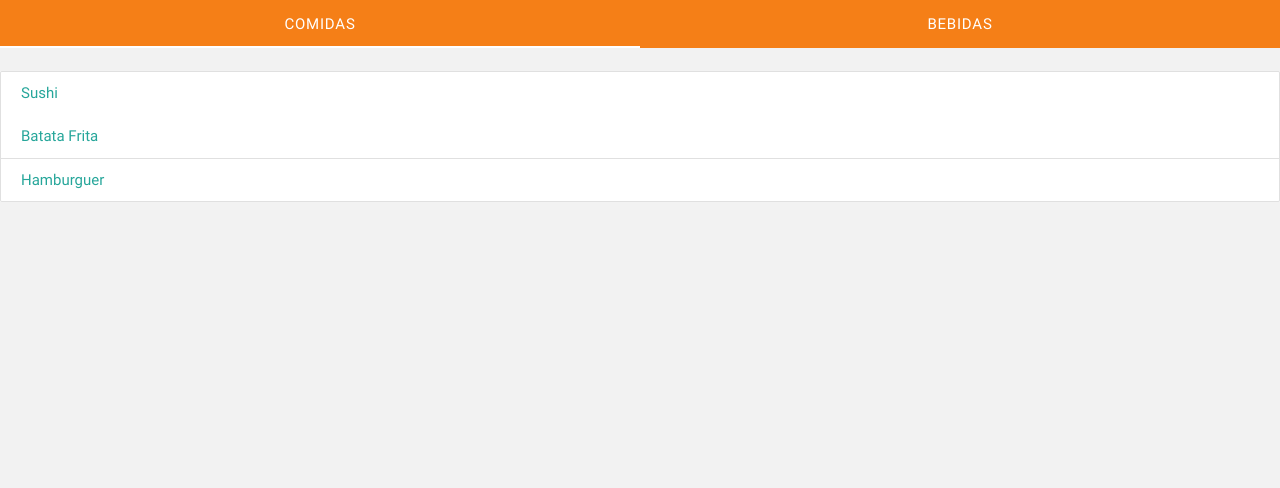
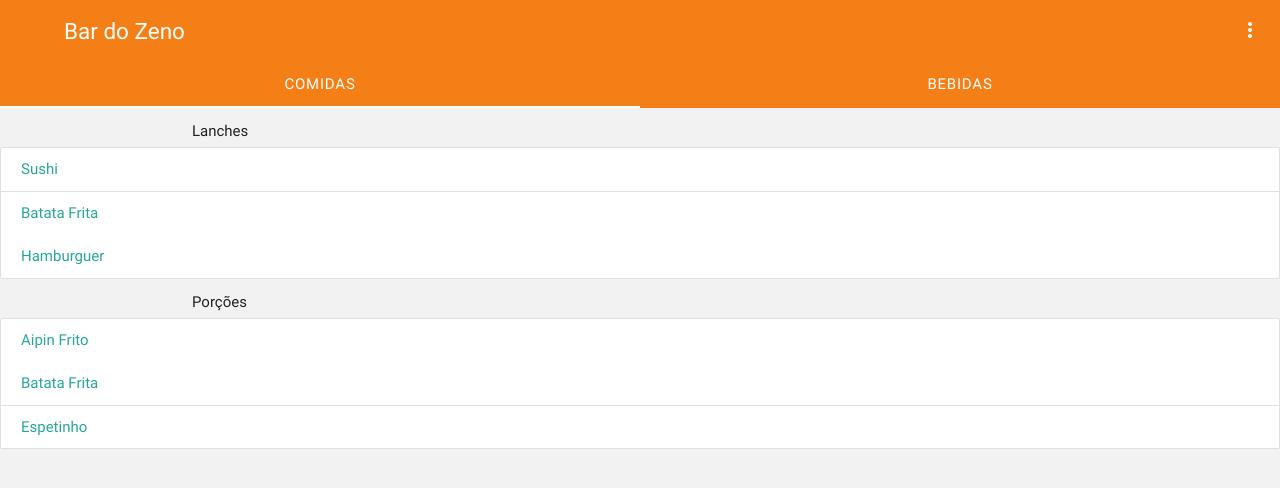
Before and after one commit to zenojr/garconAPP_CORDOVA, a plain HTML site: page www/index.html in a window 1280 px wide. Drawn offline with Linux system fonts and the light colour scheme.

Commit message:
Menu topo adicionado
Menu topo adicionado com botão “more

```diff
--- a/www/css/estilo.css
+++ b/www/css/estilo.css
@@ -5,3 +5,9 @@
 body{
   background-color: #f2f2f2;
 }
+
+.titulo{
+  font-size: 1.5rem;
+  margin-left: 5%;
+  margin-right: auto;
+}
--- a/www/index.html
+++ b/www/index.html
@@ -12,16 +12,32 @@
     <script src="js/jquery.min.js"></script>
     <script src="js/materialize.min.js"></script>
 
+    <div class="yellow darken-4 white-text valign-wrapper">
+      <h5 class="titulo">Bar do Zeno</h5>
+      <div>
+        <i class="material-icons waves-effect waves-light waves-circle">more_vert</i>
+      </div>
+
+    </div>
+
     <ul class="tabs yellow darken-4">
       <li class="tab" ><a class="white-text waves-effect waves-light" href="#comidas">Comidas</a></li>
       <li class="tab" ><a class="white-text waves-effect waves-light" href="#bebidas">Bebidas</a></li>
     </ul>
 
     <div class="section" id="comidas">
+        <h6 class="container">Lanches</h6>
         <div class="collection">
           <a class="collection-item waves-effect" href="#">Sushi</a>
           <a class="collection-item waves-effect" href="#">Batata Frita</a>
           <a class="collection-item waves-effect" href="#">Hamburguer</a>
+        </div>
+
+        <h6 class="container">Porções</h6>
+        <div class="collection">
+          <a class="collection-item waves-effect" href="#">Aipin Frito</a>
+          <a class="collection-item waves-effect" href="#">Batata Frita</a>
+          <a class="collection-item waves-effect" href="#">Espetinho</a>
         </div>
     </div>
     <div class="section" id="bebidas">
```
